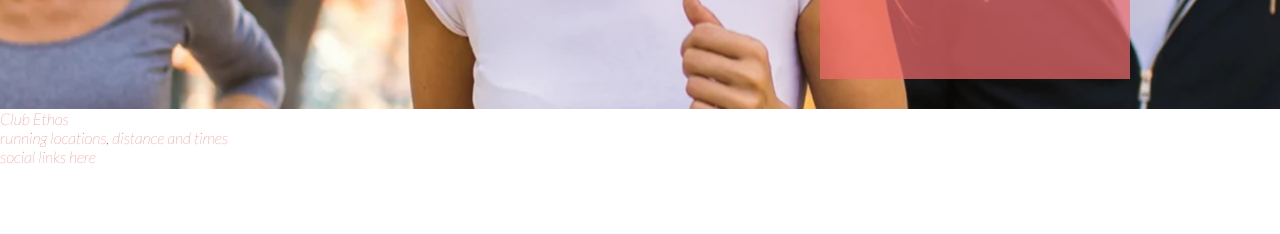
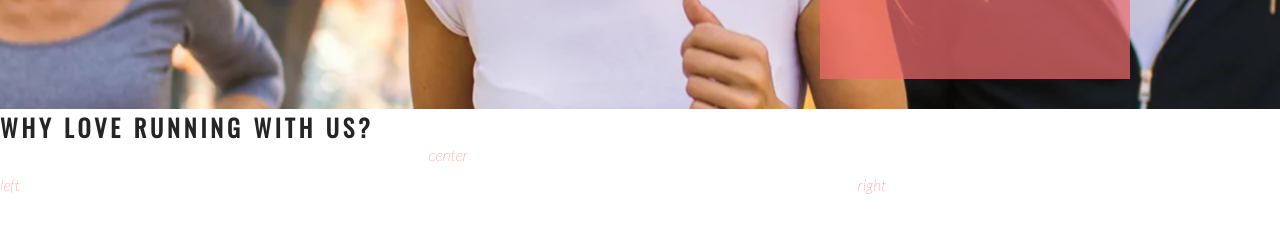
Before and after one commit to LuQuintas11/lrunning, a plain HTML site: page index.html in a window 1280 px wide. Shown: the part 566-800 px from the top of the page. Drawn offline with nearby package versions, Linux system fonts and the light colour scheme.

Commit message:
Add club ethos section

```diff
--- a/assets/css/style.css
+++ b/assets/css/style.css
@@ -22,6 +22,7 @@ h1, h2{
 #logo {
     float:left;
     font-size: 280%;
+    margin-left: 20px;
 }
 #menu, #logo {
     line-height: 75px;
@@ -114,3 +115,28 @@ animation-fill-mode: forwards;
     position: absolute;
 
 }
+
+/* club ethos */
+
+#club-ethos{
+    height: 600px;
+}
+
+#left-about {
+   padding-top: 30px;
+   width: 33%;
+   float: left;
+
+}
+
+#right-about{
+    padding-top: 30px;
+    width: 33%;
+    float: right;
+}
+
+
+#center-about{
+    width: 33%;
+    margin: 0 auto;
+}
--- a/index.html
+++ b/index.html
@@ -29,7 +29,12 @@
         <h3>Dublin Docklands & Phonix Park</h3>
     </div>
 </section>
-<section>Club Ethos</section>
+<section id="club-ethos">
+<h1>Why love running with us?</h1>
+    <div id="left-about">left</div>
+    <div id="right-about">right</div>
+    <div id="center-about">center</div>
+</section>
 <section>running locations, distance and times</section>
 <section>social links here</section>
 
```
